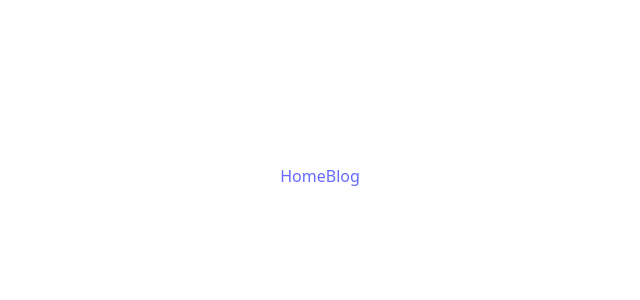
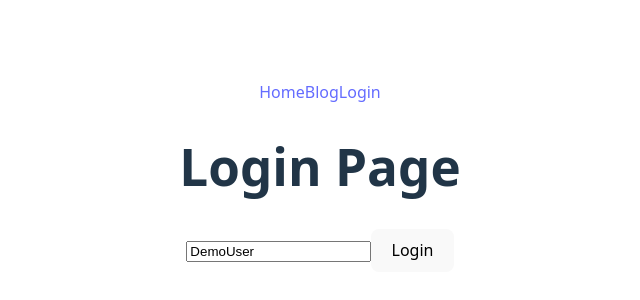
Before and after one commit to magali-la/dynamic-routing, a React (Vite) app: page /login in a window 1280 px wide. Before the commit this address had no page. Shown: the part 224-524 px from the top of the page, without its empty margins (320-960 px from the left). Built offline with nearby package versions, Linux system fonts and the light colour scheme.

Commit message:
feat(login): add demo login page, route, and nav link

```diff
--- a/src/App.tsx
+++ b/src/App.tsx
@@ -3,6 +3,7 @@
 import Home from './pages/Home'
 import BlogIndex from './pages/BlogIndex'
 import BlogPost from './pages/BlogPost'
+import Login from './pages/Login'
 
 function App() {
 
@@ -12,6 +13,7 @@
       <nav>
         <Link to="/">Home</Link>
         <Link to="/blog">Blog</Link>
+        <Link to="/login">Login</Link>
       </nav>
 
       {/* routes */}
@@ -24,6 +26,8 @@
           {/* child element */}
           <Route path=":slug" element={<BlogPost />} />
         </Route>
+        {/* login page route */}
+        <Route path='login' element={<Login />}/>
       </Routes>
     </>
   )
--- /dev/null
+++ b/src/pages/Login.tsx
@@ -0,0 +1,11 @@
+export default function Login() {
+
+    return (
+        <>
+            <h1>Login Page</h1>
+            {/* simulated login */}
+            <input value="DemoUser"></input>
+            <button>Login</button>
+        </>
+    )
+}
```
